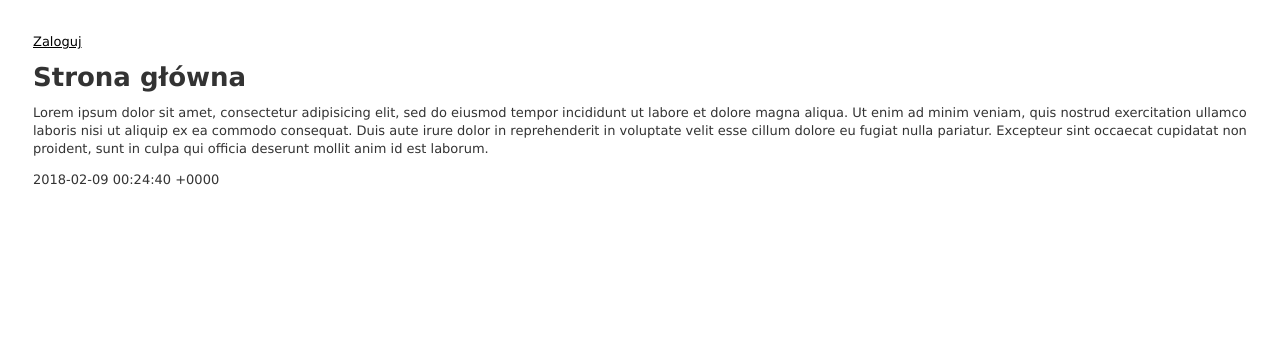
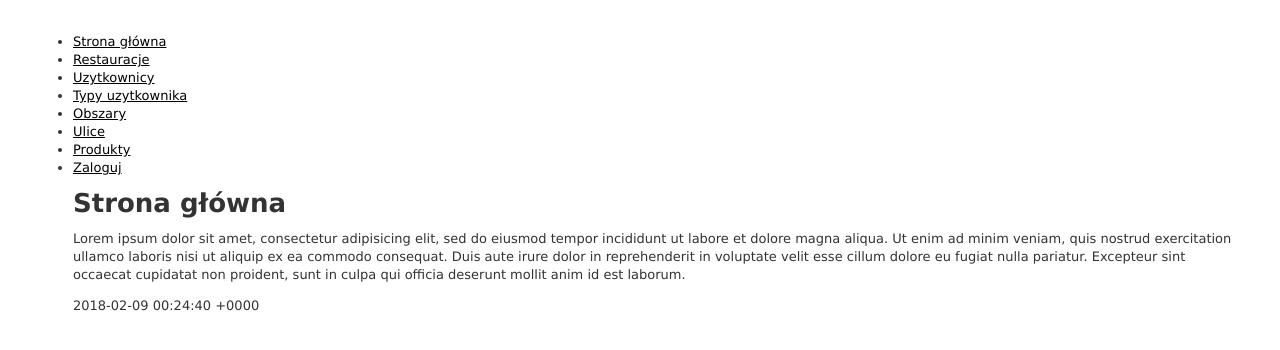
Before and after one commit to dzejkoblbn/zryj_to_v2, a Rails app: page / in a window 1280 px wide. Shown: the top 350 px of the page. Run offline with Rails 7, Linux system fonts and the light colour scheme; data that the repository does not hold is empty; style sheets or scripts are compiled from the project's sources.

Commit message:
strona z logowaniem i dobra strona glowna

```diff
--- a/app/helpers/sessions_helper.rb
+++ b/app/helpers/sessions_helper.rb
@@ -1,6 +1,6 @@
 module SessionsHelper
   def log_in(uzytkownik)
-  session[:index] = uzytkownik.id
+  session[:index] = uzytkownik.index
 end
   def current_uzytkownik
     @current_uzytkownik ||= Uzytkownik.find_by(index: session[:index])
--- a/app/views/layouts/application.html.erb
+++ b/app/views/layouts/application.html.erb
@@ -9,13 +9,22 @@
   </head>
 
   <body>
-    <% if logged_in? %>
-    Zalogowany jako <%= current_uzytkownik.imie %>
-    <%= link_to "Profil", current_uzytkownik %>
-    <%= link_to "Wyloguj", logout_path, method: :delete %>
-    <% else %>
-    <%= link_to "Zaloguj", login_path %>
-    <% end %>
+    <ul>
+      <li><%= link_to "Strona główna", root_path %></li>
+      <li><%= link_to "Restauracje", restauracjas_path %></li>
+      <li><%= link_to "Uzytkownicy", uzytkowniks_path %></li>
+      <li><%= link_to "Typy uzytkownika", typs_path %></li>
+      <li><%= link_to "Obszary", obszars_path %></li>
+      <li><%= link_to "Ulice", ulicas_path %></li>
+      <li><%= link_to "Produkty", produkts_path %></li>
+      <% if logged_in? %>
+        Zalogowany jako <%= current_uzytkownik.imie%>
+      <%= current_uzytkownik.nazwisko%>
+      <%= link_to "Profil", current_uzytkownik %>
+        <li><%= link_to "Wyloguj", logout_path, method: :delete %></li>
+      <% else %>
+        <li><%= link_to "Zaloguj", login_path %></li>
+      <% end %>
     <%= yield %>
   </body>
 </html>
```
